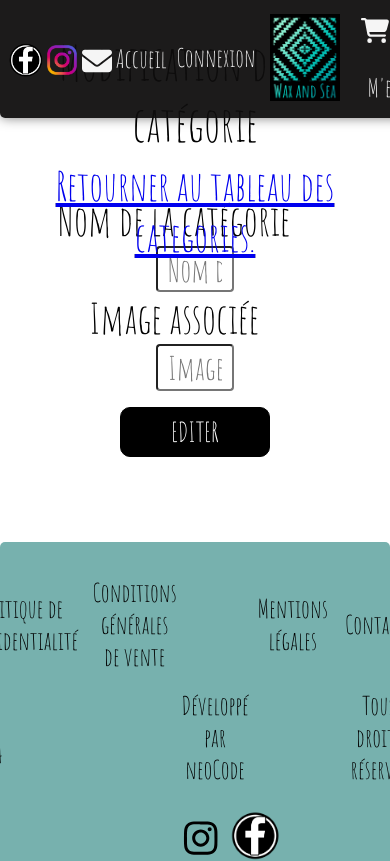
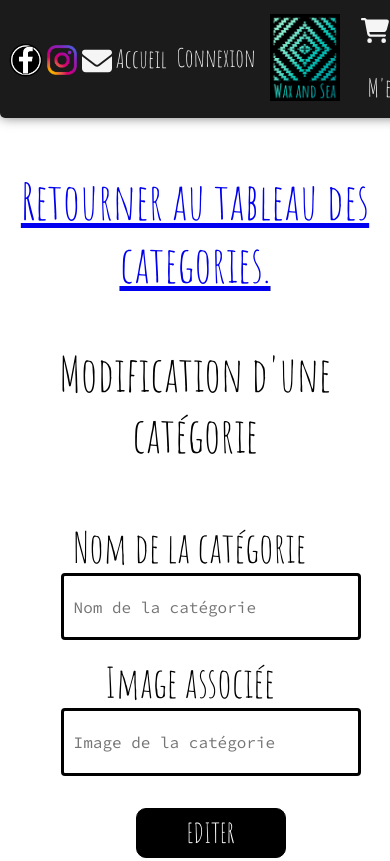
Before and after one commit to tristanlaulanie/waxandsea-front-dashboard, a React (Create React App) app: page /dashboard/categories/set in a window 390 px wide. Shown: the top 861 px of the page. Built offline with nearby package versions, Linux system fonts and the light colour scheme.

Commit message:
dashboard-set_category:responsive:done

```diff
--- a/src/components/Dashboard/Categories/SetCategory/SetCategory.css
+++ b/src/components/Dashboard/Categories/SetCategory/SetCategory.css
@@ -20,7 +20,7 @@
     flex-direction: column;
     align-items: center;
     justify-content: center;
-    gap: 1rem;
+    gap: 2rem;
 }
 
 header .setCategory_title {
@@ -32,7 +32,8 @@ header .setCategory_title {
 .setCategory_title {
     text-decoration: underline;
     color: black;
-    font-size: 2rem;
+    font-size: 50px;
+    margin-top: 20vh;
     margin-bottom: 1rem;
 }
 
@@ -65,14 +66,19 @@ header .setCategory_title {
     font-size: 2rem;
 }
 
-.setCategory input {
+.setCategory_form {
+    position: relative;
+    left: 4vw;
+}
+
+.setCategory_form input {
     width: 300px;
-    height: 50px;
+    height: 8vh;
     margin-bottom: 1rem;
     padding-left: 10px;
     font-family: 'Source Code Pro', monospace;
     font-size: 1rem;
-    border: 1px solid black;
+    border: 3px solid black;
 }
 
 .setCategory_button {
--- a/src/components/Dashboard/Categories/SetCategory/index.js
+++ b/src/components/Dashboard/Categories/SetCategory/index.js
@@ -7,7 +7,7 @@ function SetCategory() {
     <>
       <div className="set-category">
         <body clasname="setCategory_body">
-          <header>
+          <div>
             <h1 className="setCategory_title">
               <Link
                 to="/dashboard/categories"
@@ -16,7 +16,7 @@ function SetCategory() {
                 Retourner au tableau des categories.
               </Link>
             </h1>
-          </header>
+          </div>
           <main className="setCategory_main">
             <h2 className="setCategory_main_title">
               Modification d'une catégorie
```
